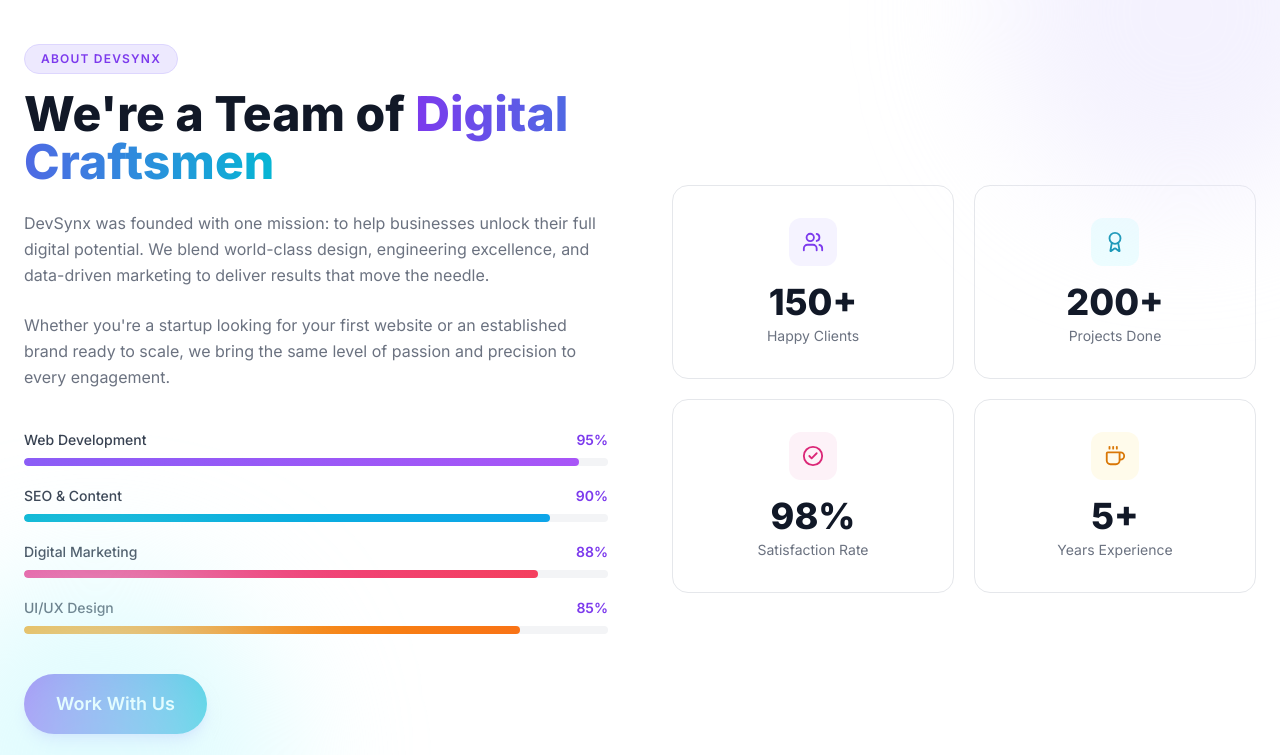
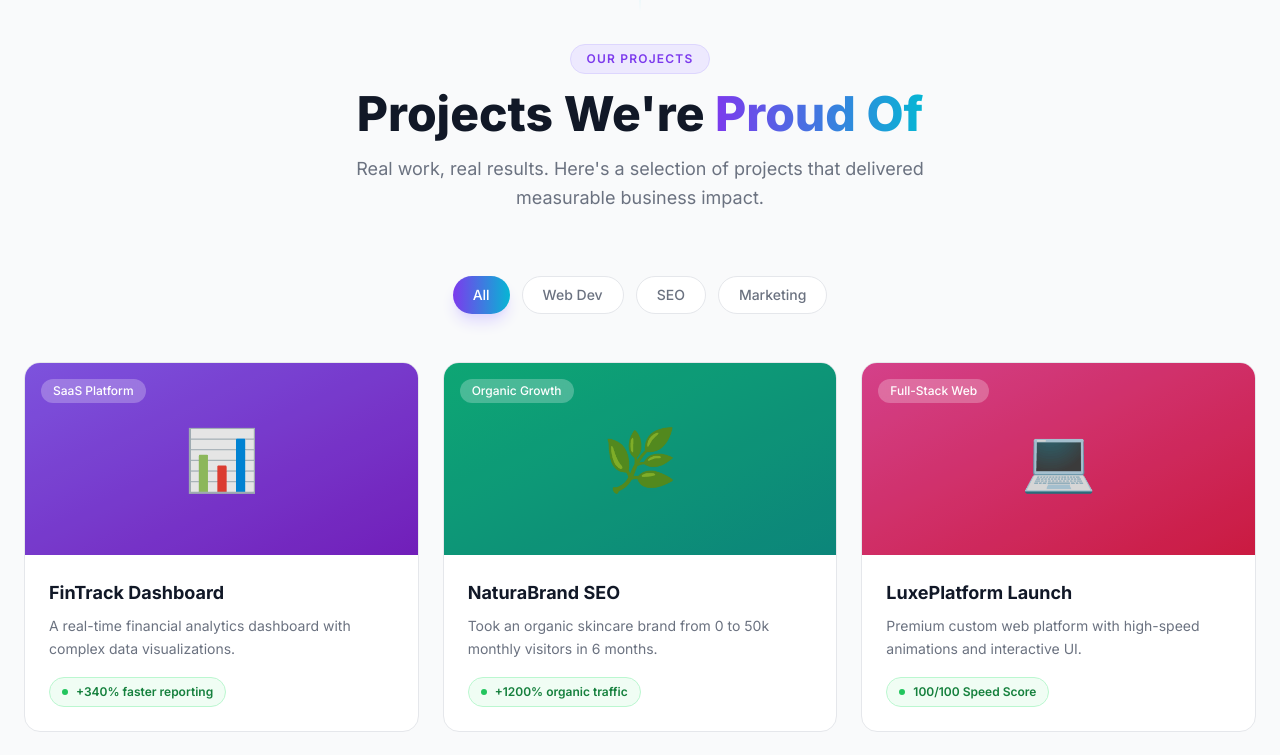
Before and after one commit to Affan468/webservices, a React (Vite) app: page / in a window 1280 px wide. Shown: the part 1834-2589 px from the top of the page. Built offline with nearby package versions, Linux system fonts and the light colour scheme.

Commit message:
Update navbar and section order: Services, Projects, Pricing, Contact, About

```diff
--- a/src/App.jsx
+++ b/src/App.jsx
@@ -2,11 +2,10 @@
 import Footer from './components/layout/Footer';
 import Hero from './components/sections/Hero';
 import Services from './components/sections/Services';
-import About from './components/sections/About';
-import Portfolio from './components/sections/Portfolio';
-import Testimonials from './components/sections/Testimonials';
+import Projects from './components/sections/Projects';
 import Pricing from './components/sections/Pricing';
 import Contact from './components/sections/Contact';
+import About from './components/sections/About';
 
 function App() {
   return (
@@ -15,11 +14,10 @@
       <main>
         <Hero />
         <Services />
-        <About />
-        <Portfolio />
-        <Testimonials />
+        <Projects />
         <Pricing />
         <Contact />
+        <About />
       </main>
       <Footer />
     </div>
--- a/src/components/layout/Footer.jsx
+++ b/src/components/layout/Footer.jsx
@@ -10,11 +10,11 @@
     { label: 'E-Commerce', href: '#services' },
   ],
   Company: [
+    { label: 'Services', href: '#services' },
+    { label: 'Projects', href: '#projects' },
+    { label: 'Pricing', href: '#pricing' },
+    { label: 'Contact', href: '#contact' },
     { label: 'About Us', href: '#about' },
-    { label: 'Portfolio', href: '#portfolio' },
-    { label: 'Testimonials', href: '#testimonials' },
-    { label: 'Pricing', href: '#pricing' },
-    { label: 'Blog', href: '#' },
   ],
   Support: [
     { label: 'Contact Us', href: '#contact' },
--- a/src/components/layout/Navbar.jsx
+++ b/src/components/layout/Navbar.jsx
@@ -5,11 +5,10 @@
 
 const navLinks = [
   { label: 'Services', href: '#services' },
-  { label: 'About', href: '#about' },
-  { label: 'Portfolio', href: '#portfolio' },
-  { label: 'Testimonials', href: '#testimonials' },
+  { label: 'Projects', href: '#projects' },
   { label: 'Pricing', href: '#pricing' },
   { label: 'Contact', href: '#contact' },
+  { label: 'About', href: '#about' },
 ];
 
 const Navbar = () => {
--- /dev/null
+++ b/src/components/sections/Projects.jsx
@@ -0,0 +1,125 @@
+import { useState } from 'react';
+import { motion, AnimatePresence } from 'framer-motion';
+import { ExternalLink } from 'lucide-react';
+import SectionHeading from '../ui/SectionHeading';
+
+const categories = ['All', 'Web Dev', 'SEO', 'Marketing'];
+
+const projects = [
+  {
+    id: 1, title: 'FinTrack Dashboard', category: 'Web Dev', tag: 'SaaS Platform',
+    description: 'A real-time financial analytics dashboard with complex data visualizations.',
+    gradient: 'from-violet-500 to-purple-700', icon: '📊', metrics: '+340% faster reporting',
+  },
+  {
+    id: 2, title: 'NaturaBrand SEO', category: 'SEO', tag: 'Organic Growth',
+    description: 'Took an organic skincare brand from 0 to 50k monthly visitors in 6 months.',
+    gradient: 'from-emerald-500 to-teal-600', icon: '🌿', metrics: '+1200% organic traffic',
+  },
+  {
+    id: 3, title: 'LuxePlatform Launch', category: 'Web Dev', tag: 'Full-Stack Web',
+    description: 'Premium custom web platform with high-speed animations and interactive UI.',
+    gradient: 'from-pink-500 to-rose-600', icon: '💻', metrics: '100/100 Speed Score',
+  },
+  {
+    id: 4, title: 'TechFlow PPC', category: 'Marketing', tag: 'Google Ads',
+    description: 'Performance marketing campaign that achieved 400% ROAS for a B2B SaaS.',
+    gradient: 'from-amber-500 to-orange-600', icon: '🎯', metrics: '400% ROAS achieved',
+  },
+  {
+    id: 5, title: 'MedConnect Portal', category: 'Web Dev', tag: 'Healthcare',
+    description: 'HIPAA-compliant patient portal connecting 50,000+ patients with providers.',
+    gradient: 'from-cyan-500 to-sky-600', icon: '🏥', metrics: '50k+ active users',
+  },
+  {
+    id: 6, title: 'GrowthLab Campaign', category: 'Marketing', tag: 'Social Media',
+    description: 'Full-funnel social media campaign that tripled brand awareness in 90 days.',
+    gradient: 'from-indigo-500 to-blue-600', icon: '🚀', metrics: '3x brand awareness',
+  },
+];
+
+const Projects = () => {
+  const [activeFilter, setActiveFilter] = useState('All');
+  const filtered = projects.filter((p) => activeFilter === 'All' || p.category === activeFilter);
+
+  return (
+    <section id="projects" className="py-32 bg-gray-50 relative">
+      <div className="absolute top-0 left-1/2 -translate-x-1/2 w-px h-24 bg-gradient-to-b from-transparent via-cyan-400/40 to-transparent" />
+
+      <div className="max-w-7xl mx-auto px-6">
+        <SectionHeading
+          badge="Our Projects"
+          title="Projects We're"
+          highlight="Proud Of"
+          subtitle="Real work, real results. Here's a selection of projects that delivered measurable business impact."
+        />
+
+        {/* Filter tabs */}
+        <div className="flex flex-wrap justify-center gap-3 mb-12">
+          {categories.map((cat) => (
+            <motion.button
+              key={cat}
+              onClick={() => setActiveFilter(cat)}
+              whileHover={{ scale: 1.05 }}
+              whileTap={{ scale: 0.95 }}
+              className={`px-5 py-2 rounded-full text-sm font-medium transition-all duration-300 ${
+                activeFilter === cat
+                  ? 'bg-gradient-to-r from-violet-600 to-cyan-500 text-white shadow-lg shadow-violet-200'
+                  : 'bg-white border border-gray-200 text-gray-500 hover:text-gray-800 hover:border-gray-300 hover:shadow-sm'
+              }`}
+            >
+              {cat}
+            </motion.button>
+          ))}
+        </div>
+
+        {/* Grid */}
+        <motion.div layout className="grid grid-cols-1 md:grid-cols-2 lg:grid-cols-3 gap-6">
+          <AnimatePresence mode="popLayout">
+            {filtered.map((project) => (
+              <motion.div
+                key={project.id}
+                layout
+                initial={{ opacity: 0, scale: 0.9 }}
+                animate={{ opacity: 1, scale: 1 }}
+                exit={{ opacity: 0, scale: 0.9 }}
+                transition={{ duration: 0.35, ease: 'easeOut' }}
+                whileHover={{ y: -6 }}
+                className="group relative rounded-2xl overflow-hidden bg-white border border-gray-200 hover:border-gray-300 hover:shadow-xl transition-all duration-300 cursor-pointer"
+              >
+                {/* Visual */}
+                <div className={`relative h-48 bg-gradient-to-br ${project.gradient} flex items-center justify-center`}>
+                  <span className="text-6xl">{project.icon}</span>
+                  <div className="absolute inset-0 bg-black/10" />
+                  <motion.div
+                    initial={{ opacity: 0 }}
+                    whileHover={{ opacity: 1 }}
+                    className="absolute inset-0 bg-black/40 flex items-center justify-center"
+                  >
+                    <div className="w-12 h-12 rounded-full bg-white/30 backdrop-blur-sm flex items-center justify-center">
+                      <ExternalLink size={20} className="text-white" />
+                    </div>
+                  </motion.div>
+                  <div className="absolute top-4 left-4 px-3 py-1 rounded-full bg-white/25 backdrop-blur-sm text-white text-xs font-medium">
+                    {project.tag}
+                  </div>
+                </div>
+
+                <div className="p-6">
+                  <h3 className="text-gray-900 font-bold text-lg mb-2">{project.title}</h3>
+                  <p className="text-gray-500 text-sm leading-relaxed mb-4">{project.description}</p>
+                  <div className="inline-flex items-center gap-2 px-3 py-1.5 rounded-full bg-green-50 border border-green-200 text-green-700 text-xs font-semibold">
+                    <span className="w-1.5 h-1.5 rounded-full bg-green-500" />
+                    {project.metrics}
+                  </div>
+                </div>
+              </motion.div>
+            ))}
+          </AnimatePresence>
+        </motion.div>
+      </div>
+    </section>
+  );
+};
+
+export default Projects;
```
